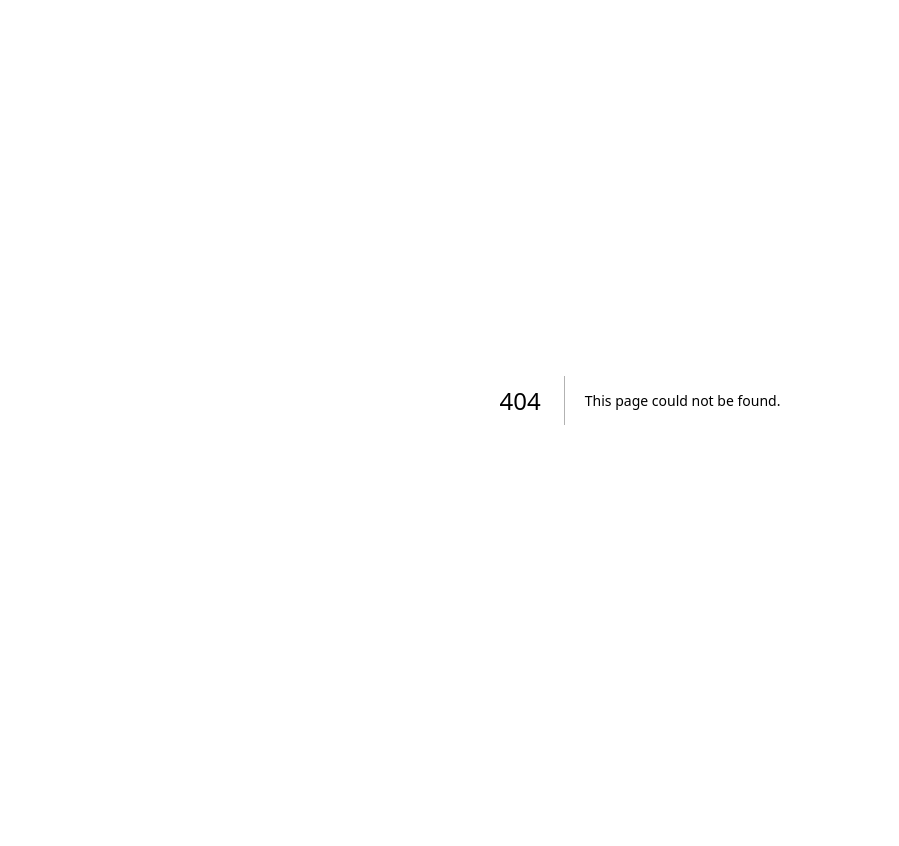
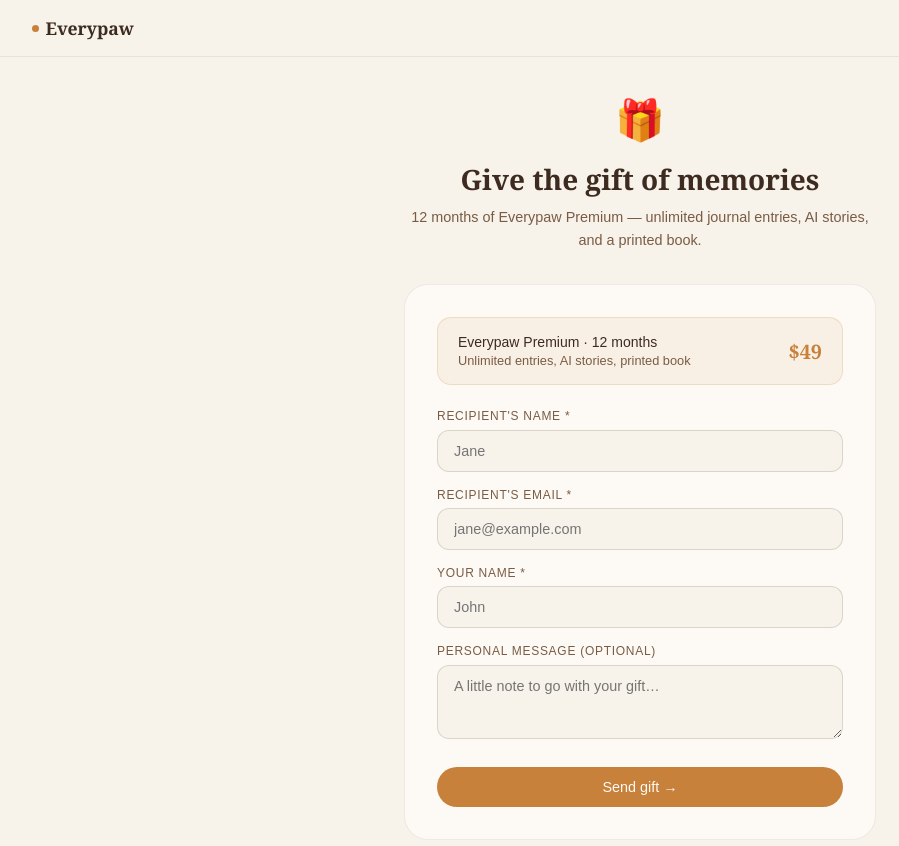
Before and after one commit to CookServices/everypaw, a Next.js app: page /gift in a window 1280 px wide. Before the commit this address had no page. Shown: the top 846 px of the page, without its empty margins (0-899 px from the left). Before the commit the page ends 800 px from the top, so only its background shows below. Built offline with nearby package versions, Linux system fonts and the light colour scheme.

Commit message:
Create page.tsx

```diff
--- /dev/null
+++ b/src/app/gift/page.tsx
@@ -0,0 +1,135 @@
+"use client";
+
+import { useState } from "react";
+import Link from "next/link";
+
+export default function GiftPage() {
+  const [form, setForm] = useState({
+    recipientEmail: "",
+    recipientName: "",
+    senderName: "",
+    message: "",
+  });
+  const [status, setStatus] = useState<"idle" | "loading" | "success" | "error">("idle");
+  const [code, setCode] = useState<string | null>(null);
+
+  const handleSubmit = async () => {
+    if (!form.recipientEmail || !form.recipientName || !form.senderName) {
+      alert("Please fill in all required fields.");
+      return;
+    }
+    setStatus("loading");
+    const res = await fetch("/api/gift/create", {
+      method: "POST",
+      headers: { "Content-Type": "application/json" },
+      body: JSON.stringify(form),
+    });
+    const data = await res.json();
+    if (data.success) {
+      setCode(data.code);
+      setStatus("success");
+    } else {
+      setStatus("error");
+    }
+  };
+
+  const inputStyle = {
+    width: "100%", padding: ".75rem 1rem", borderRadius: 12,
+    border: "1.5px solid rgba(61,43,31,.15)", background: "#F7F2EA",
+    fontFamily: "inherit", fontSize: ".9rem", color: "#3D2B1F",
+    outline: "none", boxSizing: "border-box" as const,
+  };
+
+  if (status === "success") return (
+    <div style={{ minHeight: "100vh", background: "#F7F2EA", display: "flex", alignItems: "center", justifyContent: "center", padding: "2rem", fontFamily: "'DM Sans', sans-serif" }}>
+      <div style={{ maxWidth: 480, width: "100%", textAlign: "center" }}>
+        <div style={{ fontFamily: "Georgia, serif", fontSize: "1.5rem", fontWeight: 600, color: "#3D2B1F", marginBottom: "2rem", display: "flex", alignItems: "center", justifyContent: "center", gap: ".4rem" }}>
+          <span style={{ width: 8, height: 8, borderRadius: "50%", background: "#C8813A", display: "inline-block" }} />
+          Everypaw
+        </div>
+        <div style={{ background: "#FDFAF5", borderRadius: 24, padding: "2.5rem", border: "1px solid rgba(61,43,31,.08)" }}>
+          <div style={{ fontSize: "3rem", marginBottom: "1rem" }}>🎁</div>
+          <h2 style={{ fontFamily: "Georgia, serif", fontSize: "1.5rem", color: "#3D2B1F", marginBottom: ".75rem" }}>Gift sent!</h2>
+          <p style={{ fontSize: ".9rem", color: "#7A5C44", fontWeight: 300, lineHeight: 1.6, marginBottom: "1.5rem" }}>
+            An email with the gift code has been sent to <strong>{form.recipientEmail}</strong>.
+          </p>
+          <div style={{ background: "#3D2B1F", color: "#F7C27A", fontFamily: "monospace", fontSize: "1.25rem", padding: "1rem", borderRadius: 12, textAlign: "center", letterSpacing: ".15em", marginBottom: "1.5rem" }}>
+            {code}
+          </div>
+          <Link href="/" style={{ background: "#C8813A", color: "#FDFAF5", padding: ".75rem 2rem", borderRadius: 100, fontSize: ".875rem", fontWeight: 500, textDecoration: "none" }}>
+            Back to Everypaw →
+          </Link>
+        </div>
+      </div>
+    </div>
+  );
+
+  return (
+    <div style={{ minHeight: "100vh", background: "#F7F2EA", fontFamily: "'DM Sans', sans-serif" }}>
+      <nav style={{ background: "rgba(247,242,234,0.9)", backdropFilter: "blur(12px)", borderBottom: "1px solid rgba(61,43,31,.08)", padding: "1rem 2rem", display: "flex", alignItems: "center", justifyContent: "space-between" }}>
+        <Link href="/" style={{ fontFamily: "Georgia, serif", fontSize: "1.1rem", fontWeight: 600, color: "#3D2B1F", textDecoration: "none", display: "flex", alignItems: "center", gap: ".4rem" }}>
+          <span style={{ width: 7, height: 7, borderRadius: "50%", background: "#C8813A", display: "inline-block" }} />
+          Everypaw
+        </Link>
+      </nav>
+
+      <main style={{ maxWidth: 520, margin: "0 auto", padding: "2.5rem 1.5rem" }}>
+        <div style={{ textAlign: "center", marginBottom: "2rem" }}>
+          <div style={{ fontSize: "2.5rem", marginBottom: "1rem" }}>🎁</div>
+          <h1 style={{ fontFamily: "Georgia, serif", fontSize: "1.75rem", fontWeight: 600, color: "#3D2B1F", marginBottom: ".5rem" }}>Give the gift of memories</h1>
+          <p style={{ fontSize: ".9rem", color: "#7A5C44", fontWeight: 300, lineHeight: 1.6 }}>12 months of Everypaw Premium — unlimited journal entries, AI stories, and a printed book.</p>
+        </div>
+
+        <div style={{ background: "#FDFAF5", borderRadius: 24, padding: "2rem", border: "1px solid rgba(61,43,31,.08)" }}>
+          <div style={{ background: "rgba(200,129,58,.08)", border: "1px solid rgba(200,129,58,.2)", borderRadius: 14, padding: "1rem 1.25rem", marginBottom: "1.5rem", display: "flex", alignItems: "center", justifyContent: "space-between" }}>
+            <div>
+              <p style={{ fontSize: ".875rem", fontWeight: 500, color: "#3D2B1F", margin: "0 0 .2rem" }}>Everypaw Premium · 12 months</p>
+              <p style={{ fontSize: ".8rem", color: "#7A5C44", margin: 0, fontWeight: 300 }}>Unlimited entries, AI stories, printed book</p>
+            </div>
+            <span style={{ fontFamily: "Georgia, serif", fontSize: "1.25rem", fontWeight: 600, color: "#C8813A" }}>$49</span>
+          </div>
+
+          <div style={{ display: "flex", flexDirection: "column", gap: "1rem" }}>
+            {[
+              { key: "recipientName", label: "Recipient's name *", placeholder: "Jane" },
+              { key: "recipientEmail", label: "Recipient's email *", placeholder: "jane@example.com", type: "email" },
+              { key: "senderName", label: "Your name *", placeholder: "John" },
+            ].map(field => (
+              <div key={field.key}>
+                <label style={{ fontSize: ".75rem", fontWeight: 500, color: "#7A5C44", textTransform: "uppercase", letterSpacing: ".06em", display: "block", marginBottom: ".4rem" }}>{field.label}</label>
+                <input
+                  type={field.type || "text"}
+                  placeholder={field.placeholder}
+                  value={form[field.key as keyof typeof form]}
+                  onChange={e => setForm({ ...form, [field.key]: e.target.value })}
+                  style={inputStyle}
+                />
+              </div>
+            ))}
+
+            <div>
+              <label style={{ fontSize: ".75rem", fontWeight: 500, color: "#7A5C44", textTransform: "uppercase", letterSpacing: ".06em", display: "block", marginBottom: ".4rem" }}>Personal message (optional)</label>
+              <textarea
+                placeholder="A little note to go with your gift…"
+                value={form.message}
+                onChange={e => setForm({ ...form, message: e.target.value })}
+                rows={3}
+                style={{ ...inputStyle, resize: "vertical" }}
+              />
+            </div>
+          </div>
+
+          {status === "error" && <p style={{ fontSize: ".8rem", color: "#A32D2D", marginTop: "1rem" }}>Something went wrong. Please try again.</p>}
+
+          <button
+            onClick={handleSubmit}
+            disabled={status === "loading"}
+            style={{ marginTop: "1.5rem", width: "100%", padding: ".75rem", borderRadius: 100, border: "none", background: "#C8813A", color: "#FDFAF5", fontFamily: "inherit", fontSize: ".9rem", fontWeight: 500, cursor: "pointer", opacity: status === "loading" ? .7 : 1 }}
+          >
+            {status === "loading" ? "Sending gift…" : "Send gift →"}
+          </button>
+        </div>
+      </main>
+    </div>
+  );
+}
```
